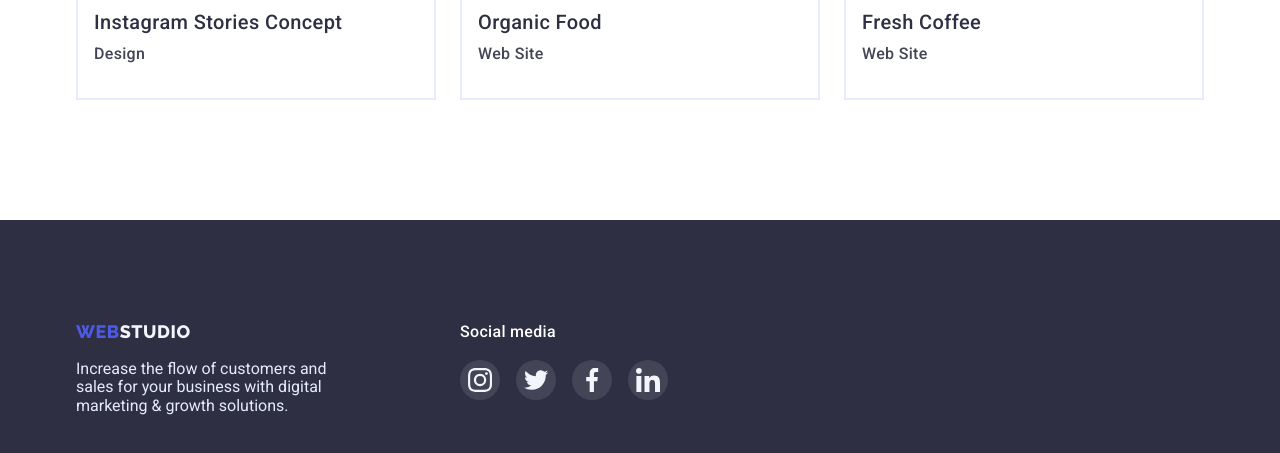
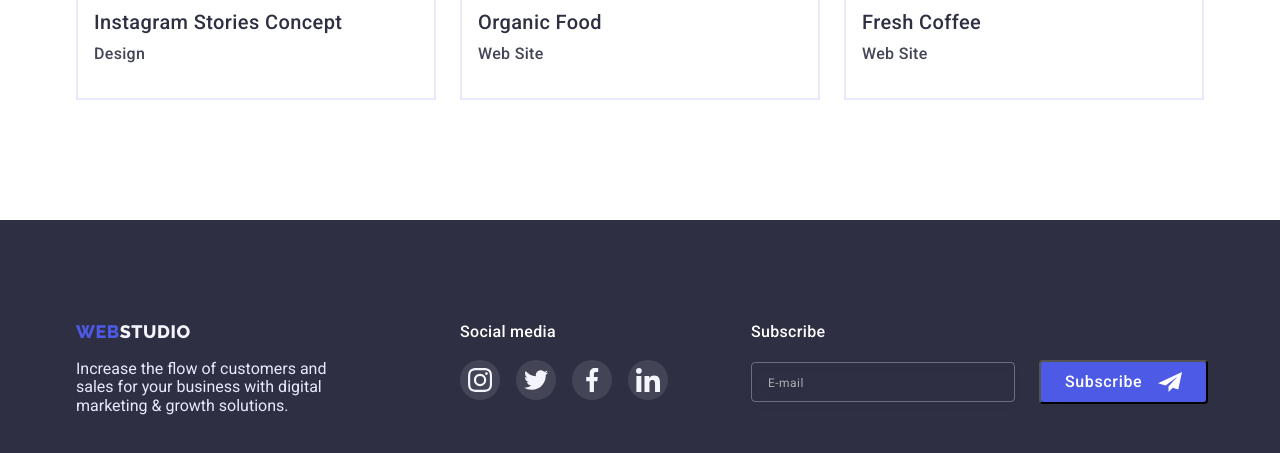
Before and after one commit to YaremaNatalia/goit-markup-hw-06, a plain HTML site: page portfolio.html in a window 1280 px wide. Shown: the part 1548-2001 px from the top of the page. Drawn offline with nearby package versions, Linux system fonts and the light colour scheme.

Commit message:
add fotter form portfolio

```diff
--- a/css/styles.css
+++ b/css/styles.css
@@ -457,6 +457,7 @@ body {
 }
 .footer-wrap {
   display: flex;
+  justify-content: space-between;
 }
 
 .footer-logo {
@@ -473,7 +474,7 @@ body {
 .footer-media-wrap {
   width: 208px;
   height: 80px;
-  margin-right: 80px;
+  margin-right: auto;
 }
 .foter-subtitle {
   color: var(--white-text-color);
@@ -530,8 +531,9 @@ body {
   height: 80px;
 }
 
-.fotter-form-wrapper {
+.footer-form-wrapper {
   display: flex;
+  align-items: center;
   gap: var(--card-set-gap);
 }
 
--- a/portfolio.html
+++ b/portfolio.html
@@ -272,7 +272,7 @@
         </div>
       </section>
     </main>
-    <footer class="footer section">
+  <footer class="footer section">
       <div class="container footer-wrap">
         <div class="footer-logo-wrap">
           <a class="footer-logo logo link" href="./index.html">
@@ -316,6 +316,26 @@
             </li>
           </ul>
         </div>
+        <form class="footer-form">
+          <h2 class="footer-form-subtitle subtitle">Subscribe</h2>
+          <span class="footer-form-wrapper">
+            <label class="footer-field">
+              <input
+                type="email"
+                name="user-amail"
+                class="footer-input"
+                placeholder="E-mail"
+                required
+              />
+            </label>
+            <button type="submit" class="footer-subscribe-btn btn">
+              Subscribe
+              <svg class="footer-form-icon" width="24" height="24">
+                <use href="./images/icons.svg#icon-subscribe"></use>
+              </svg>
+            </button>
+          </span>
+        </form>
       </div>
     </footer>
   </body>
```
Also changed, not shown: index.html (+1 -1 lines).
